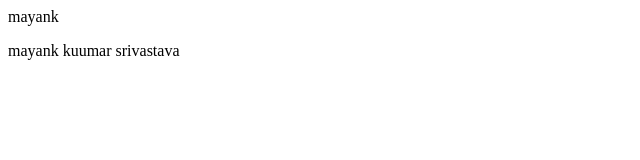
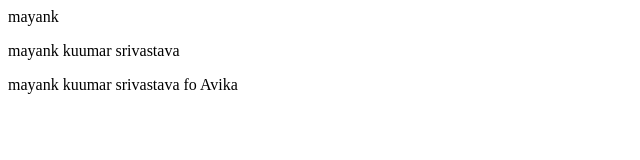
Before and after one commit to srimayank11/test_git1rmt, a plain HTML site: page index.html in a window 1280 px wide. Shown: the whole page, without its empty margins (0-640 px from the left). Drawn offline with Linux system fonts and the light colour scheme.

Commit message:
addded Avka to feature

```diff
--- a/index.html
+++ b/index.html
@@ -1,2 +1,3 @@
 <p>mayank</p>
 <p>mayank kuumar srivastava</p>
+<p>mayank kuumar srivastava fo Avika</p>
```
